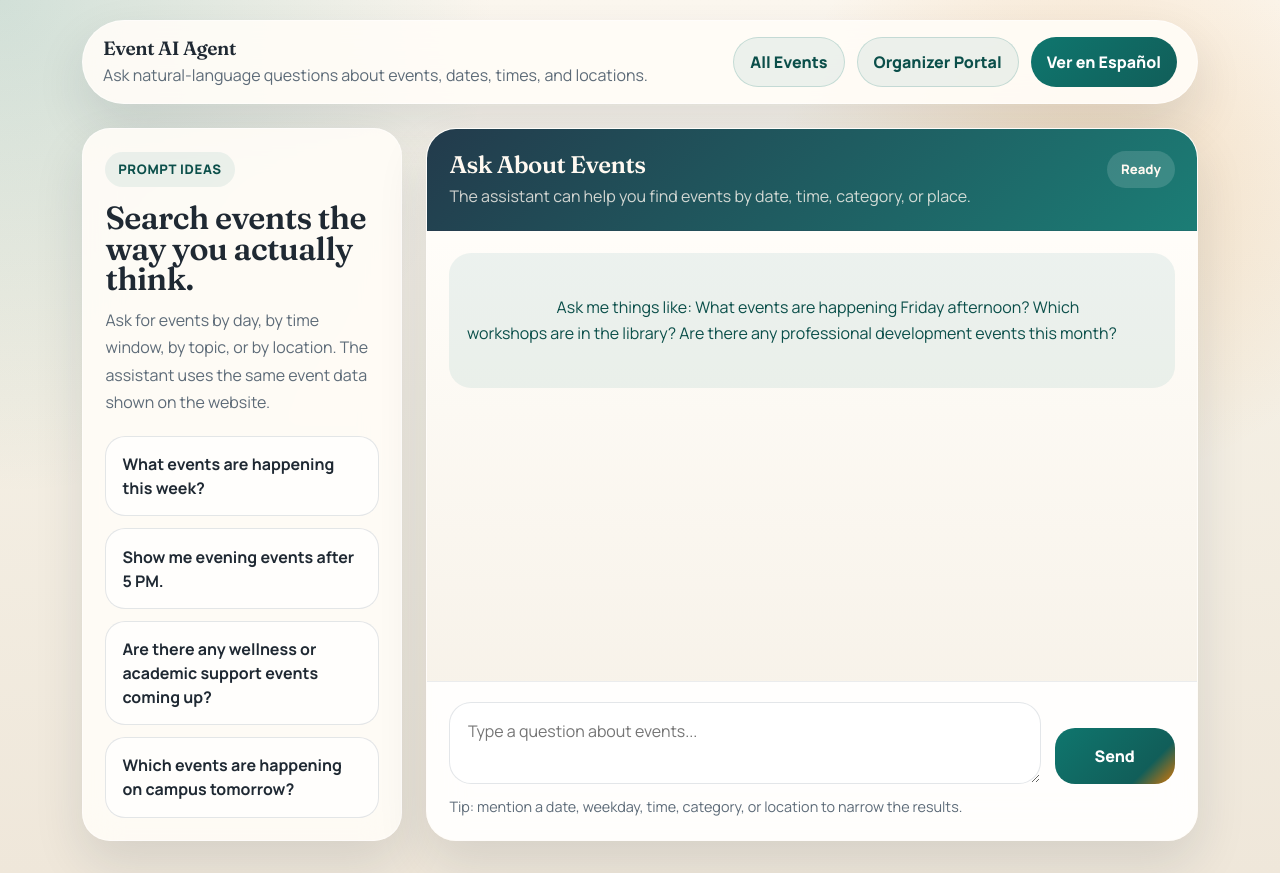
After one commit to JefferyRPerez/student_support_services, a Flask app: page /aiagent in a window 1280 px wide. The commit adds this page. Run offline with Flask 3, Linux system fonts and the light colour scheme.

Commit message:
updated site to have its own dedicated ai chat page along side the pop in the bottom right

```diff
--- a/api/app.py
+++ b/api/app.py
@@ -105,6 +105,58 @@ def build_organizer_event(form_data):
         "Organizer Name": organizer_name,
         "Last Updated": datetime.now(timezone.utc).date().isoformat(),
         "Submitted Source": "Organizer Portal",
+    }
+
+def build_public_events_context(lang):
+    raw_events, data_hash, sheet_hash, _, sheet_cache_hit = getEvents()
+    cache_scope = data_hash or "events"
+    category_labels = get_category_labels(lang)
+
+    base_events = enrich_events(raw_events, lang='en', cache_scope=cache_scope)
+    grouped_events = group_events_by_category(base_events)
+
+    if lang == 'es':
+        classified_events = flatten_grouped_events(grouped_events)
+        all_events = enrich_events(
+            classified_events,
+            lang='es',
+            cache_scope=f"{cache_scope}_classified",
+        )
+        grouped_events = regroup_events_by_existing_category(all_events)
+    else:
+        all_events = flatten_grouped_events(grouped_events)
+
+    if sheet_hash and not sheet_cache_hit:
+        save_cached_events(
+            sheet_hash,
+            [event for event in raw_events if event.get("Submitted Source") != "Organizer Portal"],
+        )
+
+    visible_categories = [
+        {
+            "key": key,
+            "label": category_labels[key],
+            "events": grouped_events[key],
+            "count": len(grouped_events[key]),
+        }
+        for key in EVENT_CATEGORIES
+        if grouped_events[key]
+    ]
+
+    return {
+        "events": all_events,
+        "categories": visible_categories,
+        "current_lang": lang,
+        "category_filters": [
+            {
+                "key": "all",
+                "label": "Todas las Categorías" if lang == "es" else "All Categories",
+            },
+            *[
+                {"key": category["key"], "label": category["label"]}
+                for category in visible_categories
+            ],
+        ],
     }
 
 def translate_text(text,target_language="Spanish"):
@@ -277,57 +329,17 @@ def getEvents():
     return combined_events, combined_hash, sheet_hash, organizer_events, sheet_cache_hit
 
 @app.route('/')
+@app.route('/events')
 def index():
+    lang = request.args.get('lang','en')
+    return render_template('index.html', **build_public_events_context(lang))
 
-    lang = request.args.get('lang','en')
-    raw_events, data_hash, sheet_hash, _, sheet_cache_hit = getEvents()
-    cache_scope = data_hash or "events"
-    category_labels = get_category_labels(lang)
-
-    base_events = enrich_events(raw_events, lang='en', cache_scope=cache_scope)
-    grouped_events = group_events_by_category(base_events)
-
-    if lang == 'es':
-        classified_events = flatten_grouped_events(grouped_events)
-        all_events = enrich_events(
-            classified_events,
-            lang='es',
-            cache_scope=f"{cache_scope}_classified",
-        )
-        grouped_events = regroup_events_by_existing_category(all_events)
-    else:
-        all_events = flatten_grouped_events(grouped_events)
-
-    if sheet_hash and not sheet_cache_hit:
-        save_cached_events(sheet_hash, [event for event in raw_events if event.get("Submitted Source") != "Organizer Portal"])
-
-
-    visible_categories = [
-        {
-            "key": key,
-            "label": category_labels[key],
-            "events": grouped_events[key],
-            "count": len(grouped_events[key]),
-        }
-        for key in EVENT_CATEGORIES
-        if grouped_events[key]
-    ]
-
+@app.route('/aiagent')
+def aiagent():
+    lang = request.args.get('lang', 'en')
     return render_template(
-        'index.html',
-        events=all_events,
-        categories=visible_categories,
+        'aiagent.html',
         current_lang=lang,
-        category_filters=[
-            {
-                "key": "all",
-                "label": "Todas las Categorías" if lang == "es" else "All Categories",
-            },
-            *[
-                {"key": category["key"], "label": category["label"]}
-                for category in visible_categories
-            ],
-        ],
     )
 
 @app.route('/organizer', methods=['GET', 'POST'])
@@ -380,16 +392,27 @@ def organizer_logout():
 @app.route('/chat', methods=['POST'])
 def chat():
     user_query = request.json.get('message', '')
+    lang = request.json.get('lang', 'en')
     if not user_query:
         return {"response": "I didn't catch that. What would you like to know?"}, 400
 
-    # 1. Get the latest data from your existing getEvents function
+    # 1. Get the latest event data
     current_events, _, _, _, _ = getEvents()
+    event_context = [
+        {
+            "event_name": e.get("Event Name", ""),
+            "description": e.get("Description", ""),
+            "date": e.get("Date", ""),
+            "time": e.get("Time", ""),
+            "location": e.get("Location", ""),
+            "last_updated": e.get("Last Updated", ""),
+            "organizer_name": e.get("Organizer Name", ""),
+            "source": e.get("Submitted Source", "Spreadsheet"),
+        }
+        for e in current_events
+    ]
 
-    # 2. Format that data into a string the AI can read
-    context_str = "Here are the current events:\n"
-    for e in current_events:
-        context_str += f"- {e.get('Event Name')}: {e.get('Description')} at {e.get('Location')} on {e.get('Date')}\n"
+    response_language = "Spanish" if lang == "es" else "English"
 
     try:
         response = client.chat.completions.create(
@@ -398,12 +421,22 @@ def chat():
                 {
                     "role": "system",
                     "content": (
-                        "You are a helpful community assistant. "
-                        "Answer questions ONLY using the provided event context. "
-                        "If the answer isn't in the data, politely say you don't have information on that."
+                        "You are a helpful community events assistant. "
+                        "Answer questions ONLY using the provided event data. "
+                        "Be especially helpful with date, time, and location questions. "
+                        "If multiple events match, summarize the matching events clearly. "
+                        "If the answer is not in the data, say that you do not have that information. "
+                        f"Respond in {response_language}."
                     )
                 },
-                {"role": "system", "content": f"CONTEXT: {context_str}"},
+                {
+                    "role": "system",
+                    "content": (
+                        f"Today's date is {datetime.now(timezone.utc).date().isoformat()}.\n"
+                        "Event data JSON:\n"
+                        f"{json.dumps(event_context, ensure_ascii=False)}"
+                    ),
+                },
                 {"role": "user", "content": user_query}
             ]
         )
--- /dev/null
+++ b/api/templates/aiagent.html
@@ -0,0 +1,469 @@
+<!DOCTYPE html>
+<html lang="{{ current_lang }}">
+<head>
+    <meta charset="UTF-8">
+    <meta name="viewport" content="width=device-width, initial-scale=1.0">
+    <title>Event AI Agent</title>
+    <link rel="preconnect" href="https://fonts.googleapis.com">
+    <link rel="preconnect" href="https://fonts.gstatic.com" crossorigin>
+    <link href="https://fonts.googleapis.com/css2?family=Fraunces:opsz,wght@9..144,600;9..144,700&family=Manrope:wght@400;500;600;700;800&display=swap" rel="stylesheet">
+    <link href="https://cdn.jsdelivr.net/npm/bootstrap@5.3.0/dist/css/bootstrap.min.css" rel="stylesheet">
+    <style>
+        :root {
+            --text: #1f2933;
+            --muted: #5d6b78;
+            --brand: #0f766e;
+            --brand-deep: #0b4f4a;
+            --accent: #d97706;
+            --surface: rgba(255, 252, 247, 0.92);
+            --line: rgba(60, 79, 99, 0.14);
+            --shadow: 0 22px 50px rgba(23, 40, 56, 0.12);
+        }
+
+        * {
+            box-sizing: border-box;
+        }
+
+        body {
+            margin: 0;
+            min-height: 100vh;
+            color: var(--text);
+            background:
+                radial-gradient(circle at top left, rgba(15, 118, 110, 0.18), transparent 32%),
+                radial-gradient(circle at 85% 20%, rgba(217, 119, 6, 0.18), transparent 24%),
+                linear-gradient(180deg, #fcf7ef 0%, #f4efe4 45%, #efe7da 100%);
+            font-family: "Manrope", sans-serif;
+        }
+
+        h1, h2, h3 {
+            font-family: "Fraunces", serif;
+            letter-spacing: -0.02em;
+        }
+
+        .page-shell {
+            padding: 1.25rem 0 2rem;
+        }
+
+        .topbar,
+        .sidebar,
+        .chat-shell {
+            border: 1px solid rgba(255, 255, 255, 0.5);
+            background: var(--surface);
+            backdrop-filter: blur(18px);
+            box-shadow: var(--shadow);
+        }
+
+        .topbar {
+            display: flex;
+            justify-content: space-between;
+            align-items: center;
+            gap: 1rem;
+            padding: 1rem 1.25rem;
+            border-radius: 999px;
+            margin-bottom: 1.5rem;
+        }
+
+        .topbar-title {
+            margin: 0;
+            font-size: 1.2rem;
+        }
+
+        .topbar-copy {
+            margin: 0.2rem 0 0;
+            color: var(--muted);
+        }
+
+        .topbar-actions {
+            display: flex;
+            gap: 0.75rem;
+            flex-wrap: wrap;
+            justify-content: flex-end;
+        }
+
+        .nav-pill {
+            display: inline-flex;
+            align-items: center;
+            justify-content: center;
+            border-radius: 999px;
+            padding: 0.75rem 1rem;
+            text-decoration: none;
+            font-weight: 800;
+            color: #fff;
+            background: linear-gradient(135deg, var(--brand), #115e59);
+        }
+
+        .nav-pill.secondary {
+            color: var(--brand-deep);
+            background: rgba(15, 118, 110, 0.08);
+            border: 1px solid rgba(15, 118, 110, 0.18);
+        }
+
+        .content-grid {
+            display: grid;
+            grid-template-columns: 320px minmax(0, 1fr);
+            gap: 1.5rem;
+            min-height: calc(100vh - 140px);
+        }
+
+        .sidebar {
+            border-radius: 28px;
+            padding: 1.4rem;
+        }
+
+        .eyebrow {
+            display: inline-flex;
+            margin-bottom: 1rem;
+            padding: 0.5rem 0.8rem;
+            border-radius: 999px;
+            background: rgba(15, 118, 110, 0.08);
+            color: var(--brand-deep);
+            font-size: 0.82rem;
+            font-weight: 800;
+            letter-spacing: 0.05em;
+            text-transform: uppercase;
+        }
+
+        .sidebar-title {
+            margin-bottom: 0.8rem;
+            font-size: 2rem;
+            line-height: 0.95;
+        }
+
+        .sidebar-copy {
+            margin: 0 0 1.2rem;
+            color: var(--muted);
+            line-height: 1.7;
+        }
+
+        .prompt-list {
+            display: grid;
+            gap: 0.75rem;
+            margin-top: 1.25rem;
+        }
+
+        .prompt-button {
+            width: 100%;
+            text-align: left;
+            border: 1px solid var(--line);
+            border-radius: 20px;
+            padding: 0.95rem 1rem;
+            background: rgba(255, 255, 255, 0.72);
+            color: var(--text);
+            font: inherit;
+            font-weight: 700;
+            cursor: pointer;
+            transition: transform 0.2s ease, border-color 0.2s ease;
+        }
+
+        .prompt-button:hover {
+            transform: translateY(-2px);
+            border-color: rgba(15, 118, 110, 0.28);
+        }
+
+        .chat-shell {
+            border-radius: 30px;
+            display: flex;
+            flex-direction: column;
+            overflow: hidden;
+        }
+
+        .chat-header {
+            display: flex;
+            justify-content: space-between;
+            align-items: flex-start;
+            gap: 1rem;
+            padding: 1.35rem 1.4rem;
+            border-bottom: 1px solid rgba(60, 79, 99, 0.1);
+            background: linear-gradient(135deg, rgba(23, 48, 66, 0.95), rgba(15, 118, 110, 0.95));
+            color: #fff9f1;
+        }
+
+        .chat-header-title {
+            margin: 0;
+            font-size: 1.5rem;
+        }
+
+        .chat-header-copy {
+            margin: 0.3rem 0 0;
+            color: rgba(255, 249, 241, 0.8);
+        }
+
+        .chat-status {
+            border-radius: 999px;
+            padding: 0.55rem 0.85rem;
+            background: rgba(255, 255, 255, 0.14);
+            font-size: 0.82rem;
+            font-weight: 800;
+        }
+
+        .chat-messages {
+            flex: 1;
+            min-height: 420px;
+            padding: 1.4rem;
+            overflow-y: auto;
+            background: linear-gradient(180deg, rgba(255, 253, 249, 0.96), rgba(247, 242, 233, 0.96));
+        }
+
+        .chat-message {
+            max-width: 78%;
+            margin-bottom: 0.9rem;
+            padding: 1rem 1.1rem;
+            border-radius: 22px;
+            box-shadow: 0 12px 22px rgba(31, 41, 51, 0.08);
+            white-space: pre-wrap;
+            line-height: 1.6;
+        }
+
+        .chat-message.user {
+            margin-left: auto;
+            border-bottom-right-radius: 8px;
+            background: linear-gradient(135deg, var(--brand), #115e59);
+            color: #fff;
+        }
+
+        .chat-message.assistant {
+            border-bottom-left-radius: 8px;
+            background: rgba(255, 255, 255, 0.96);
+        }
+
+        .chat-message.system {
+            max-width: 100%;
+            background: rgba(15, 118, 110, 0.08);
+            color: var(--brand-deep);
+            box-shadow: none;
+        }
+
+        .chat-composer {
+            padding: 1.25rem 1.4rem 1.4rem;
+            border-top: 1px solid rgba(60, 79, 99, 0.1);
+            background: rgba(255, 255, 255, 0.72);
+        }
+
+        .composer-box {
+            display: flex;
+            gap: 0.85rem;
+            align-items: flex-end;
+        }
+
+        .composer-input {
+            flex: 1;
+            min-height: 76px;
+            border: 1px solid var(--line);
+            border-radius: 22px;
+            padding: 1rem 1.1rem;
+            resize: vertical;
+            font: inherit;
+            background: rgba(255, 255, 255, 0.96);
+        }
+
+        .composer-input:focus {
+            outline: none;
+            border-color: rgba(15, 118, 110, 0.38);
+            box-shadow: 0 0 0 0.2rem rgba(15, 118, 110, 0.12);
+        }
+
+        .send-button {
+            border: 0;
+            border-radius: 20px;
+            padding: 1rem 1.2rem;
+            min-width: 120px;
+            background: linear-gradient(135deg, var(--brand), #115e59 75%, var(--accent));
+            color: #fff;
+            font-weight: 800;
+            cursor: pointer;
+        }
+
+        .composer-help {
+            margin: 0.75rem 0 0;
+            color: var(--muted);
+            font-size: 0.9rem;
+        }
+
+        @media (max-width: 991.98px) {
+            .content-grid {
+                grid-template-columns: 1fr;
+            }
+        }
+
+        @media (max-width: 767.98px) {
+            .topbar {
+                flex-direction: column;
+                align-items: flex-start;
+                border-radius: 28px;
+            }
+
+            .chat-message {
+                max-width: 92%;
+            }
+
+            .composer-box {
+                flex-direction: column;
+                align-items: stretch;
+            }
+
+            .send-button {
+                width: 100%;
+            }
+        }
+    </style>
+</head>
+<body>
+    <div class="page-shell">
+        <div class="container">
+            <header class="topbar">
+                <div>
+                    <h1 class="topbar-title">{{ "Event AI Agent" if current_lang == 'en' else "Agente IA de Eventos" }}</h1>
+                    <p class="topbar-copy">
+                        {{ "Ask natural-language questions about events, dates, times, and locations." if current_lang == 'en' else "Haz preguntas en lenguaje natural sobre eventos, fechas, horarios y ubicaciones." }}
+                    </p>
+                </div>
+                <div class="topbar-actions">
+                    <a href="{{ url_for('index', lang=current_lang) }}" class="nav-pill secondary">
+                        {{ "All Events" if current_lang == 'en' else "Todos los Eventos" }}
+                    </a>
+                    <a href="{{ url_for('organizer_portal') }}" class="nav-pill secondary">
+                        {{ "Organizer Portal" if current_lang == 'en' else "Portal de Organizadores" }}
+                    </a>
+                    {% if current_lang == 'en' %}
+                    <a href="{{ url_for('aiagent', lang='es') }}" class="nav-pill">Ver en Español</a>
+                    {% else %}
+                    <a href="{{ url_for('aiagent', lang='en') }}" class="nav-pill">View in English</a>
+                    {% endif %}
+                </div>
+            </header>
+
+            <div class="content-grid">
+                <aside class="sidebar">
+                    <div class="eyebrow">{{ "Prompt Ideas" if current_lang == 'en' else "Ideas de Preguntas" }}</div>
+                    <h2 class="sidebar-title">
+                        {{ "Search events the way you actually think." if current_lang == 'en' else "Busca eventos como realmente piensas." }}
+                    </h2>
+                    <p class="sidebar-copy">
+                        {{ "Ask for events by day, by time window, by topic, or by location. The assistant uses the same event data shown on the website." if current_lang == 'en' else "Pregunta por eventos según el día, el horario, el tema o la ubicación. El asistente usa los mismos datos de eventos que aparecen en el sitio web." }}
+                    </p>
+
+                    <div class="prompt-list">
+                        <button class="prompt-button" type="button" data-prompt="{{ 'What events are happening this week?' if current_lang == 'en' else '¿Qué eventos ocurren esta semana?' }}">
+                            {{ "What events are happening this week?" if current_lang == 'en' else "¿Qué eventos ocurren esta semana?" }}
+                        </button>
+                        <button class="prompt-button" type="button" data-prompt="{{ 'Show me evening events after 5 PM.' if current_lang == 'en' else 'Muéstrame eventos por la tarde después de las 5 PM.' }}">
+                            {{ "Show me evening events after 5 PM." if current_lang == 'en' else "Muéstrame eventos por la tarde después de las 5 PM." }}
+                        </button>
+                        <button class="prompt-button" type="button" data-prompt="{{ 'Are there any wellness or academic support events coming up?' if current_lang == 'en' else '¿Hay próximos eventos de bienestar o apoyo académico?' }}">
+                            {{ "Are there any wellness or academic support events coming up?" if current_lang == 'en' else "¿Hay próximos eventos de bienestar o apoyo académico?" }}
+                        </button>
+                        <button class="prompt-button" type="button" data-prompt="{{ 'Which events are happening on campus tomorrow?' if current_lang == 'en' else '¿Qué eventos ocurren en el campus mañana?' }}">
+                            {{ "Which events are happening on campus tomorrow?" if current_lang == 'en' else "¿Qué eventos ocurren en el campus mañana?" }}
+                        </button>
+                    </div>
+                </aside>
+
+                <section class="chat-shell">
+                    <div class="chat-header">
+                        <div>
+                            <h2 class="chat-header-title">{{ "Ask About Events" if current_lang == 'en' else "Pregunta Sobre Eventos" }}</h2>
+                            <p class="chat-header-copy">
+                                {{ "The assistant can help you find events by date, time, category, or place." if current_lang == 'en' else "El asistente puede ayudarte a encontrar eventos por fecha, hora, categoría o lugar." }}
+                            </p>
+                        </div>
+                        <div class="chat-status" id="chat-status">
+                            {{ "Ready" if current_lang == 'en' else "Listo" }}
+                        </div>
+                    </div>
+
+                    <div class="chat-messages" id="chat-messages">
+                        <div class="chat-message system">
+                            {{ "Ask me things like: What events are happening Friday afternoon? Which workshops are in the library? Are there any professional development events this month?" if current_lang == 'en' else "Pregúntame cosas como: ¿Qué eventos ocurren el viernes por la tarde? ¿Qué talleres están en la biblioteca? ¿Hay eventos de desarrollo profesional este mes?" }}
+                        </div>
+                    </div>
+
+                    <div class="chat-composer">
+                        <div class="composer-box">
+                            <textarea
+                                id="chat-input"
+                                class="composer-input"
+                                placeholder="{{ 'Type a question about events...' if current_lang == 'en' else 'Escribe una pregunta sobre eventos...' }}"
+                            ></textarea>
+                            <button id="chat-send" class="send-button" type="button">
+                                {{ "Send" if current_lang == 'en' else "Enviar" }}
+                            </button>
+                        </div>
+                        <p class="composer-help">
+                            {{ "Tip: mention a date, weekday, time, category, or location to narrow the results." if current_lang == 'en' else "Consejo: menciona una fecha, día de la semana, hora, categoría o ubicación para limitar los resultados." }}
+                        </p>
+                    </div>
+                </section>
+            </div>
+        </div>
+    </div>
+
+    <script>
+    document.addEventListener('DOMContentLoaded', function () {
+        const currentLang = {{ current_lang|tojson }};
+        const input = document.getElementById('chat-input');
+        const send = document.getElementById('chat-send');
+        const messages = document.getElementById('chat-messages');
+        const status = document.getElementById('chat-status');
+        const promptButtons = document.querySelectorAll('[data-prompt]');
+
+        const labels = {
+            ready: currentLang === 'es' ? 'Listo' : 'Ready',
+            thinking: currentLang === 'es' ? 'Pensando...' : 'Thinking...',
+            error: currentLang === 'es' ? 'Error' : 'Error',
+            connectionError: currentLang === 'es'
+                ? 'No se pudo conectar con el asistente.'
+                : 'Could not connect to the assistant.'
+        };
+
+        const appendMessage = (role, text) => {
+            const message = document.createElement('div');
+            message.className = `chat-message ${role}`;
+            message.textContent = text;
+            messages.appendChild(message);
+            messages.scrollTop = messages.scrollHeight;
+        };
+
+        const askQuestion = async () => {
+            const value = input.value.trim();
+            if (!value) return;
+
+            appendMessage('user', value);
+            input.value = '';
+            status.textContent = labels.thinking;
+
+            try {
+                const response = await fetch('/chat', {
+                    method: 'POST',
+                    headers: { 'Content-Type': 'application/json' },
+                    body: JSON.stringify({
+                        message: value,
+                        lang: currentLang
+                    })
+                });
+                const data = await response.json();
+                appendMessage('assistant', data.response);
+                status.textContent = labels.ready;
+            } catch (error) {
+                appendMessage('system', labels.connectionError);
+                status.textContent = labels.error;
+            }
+        };
+
+        send.onclick = askQuestion;
+        input.onkeypress = (event) => {
+            if (event.key === 'Enter' && !event.shiftKey) {
+                event.preventDefault();
+                askQuestion();
+            }
+        };
+
+        promptButtons.forEach((button) => {
+            button.onclick = () => {
+                input.value = button.dataset.prompt;
+                input.focus();
+            };
+        });
+    });
+    </script>
+</body>
+</html>
```
Also changed, not shown: api/templates/index.html (+11 -4 lines).
